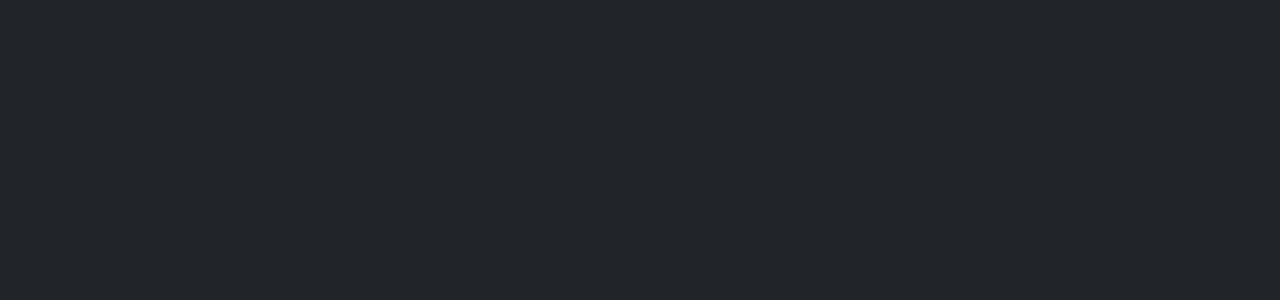
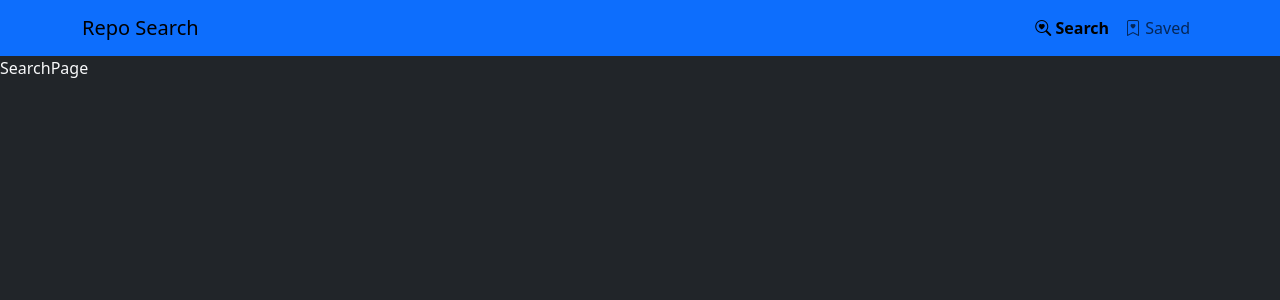
Before and after one commit to Krenbot/github-repo-search, a React (Create React App) app: page / in a window 1280 px wide. Shown: the top 300 px of the page. Built offline with nearby package versions, Linux system fonts and the light colour scheme.

Commit message:
added navbar

```diff
--- a/src/App.js
+++ b/src/App.js
@@ -1,6 +1,32 @@
+import { useState } from 'react';
+import Navbar from './components/navbar'
+import SavedPage from './pages/saved';
+import SearchPage from './pages/search';
+
 function App() {
+  //view argument in usestate is default state
+  const [view, setView] = useState('search');
+
+  const renderView = () => {
+    if (view === 'search') {
+      return <SearchPage />
+    } else if (view = 'saved') {
+      return <SavedPage />
+    } else {
+      'No Matching View Found!'
+    }
+  };
+
+  console.log(view);
+
   return (
-    null
+    <>
+      <Navbar
+        view={view}
+        setView={setView}
+      />
+      {renderView()}
+    </>
   );
 }
 
--- a/src/components/navbar.js
+++ b/src/components/navbar.js
@@ -1,5 +1,31 @@
-const Navbar = props => {
-    return 'Navbar'
+const Navbar = ({ view, setView }) => {
+    return (
+        <nav className="navbar navbar-expand-lg bg-primary">
+            <div className="container">
+                <a className="navbar-brand" href="#">Repo Search</a>
+                <ul className="navbar-nav">
+                    <li className="nav-item">
+                        <a
+                            onClick={() => setView('search')}
+                            className={`nav-link ${view === 'search' ? 'active fw-bold' : ''}`}
+                            href="#"
+                        >
+                            <i className="bi bi-search-heart"></i> Search
+                        </a>
+                    </li>
+                    <li className="nav-item">
+                        <a
+                            onClick={() => setView('saved')}
+                            className={`nav-link ${view === 'saved' ? 'active fw-bold' : ''}`}
+                            href="#"
+                        >
+                            <i className="bi bi-bookmark-heart"></i> Saved
+                        </a>
+                    </li>
+                </ul>
+            </div>
+        </nav>
+    )
 }
 
 export default Navbar
```
